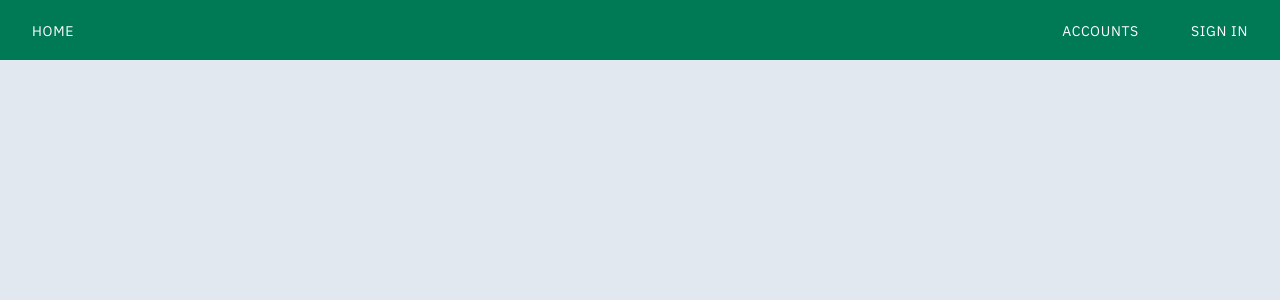
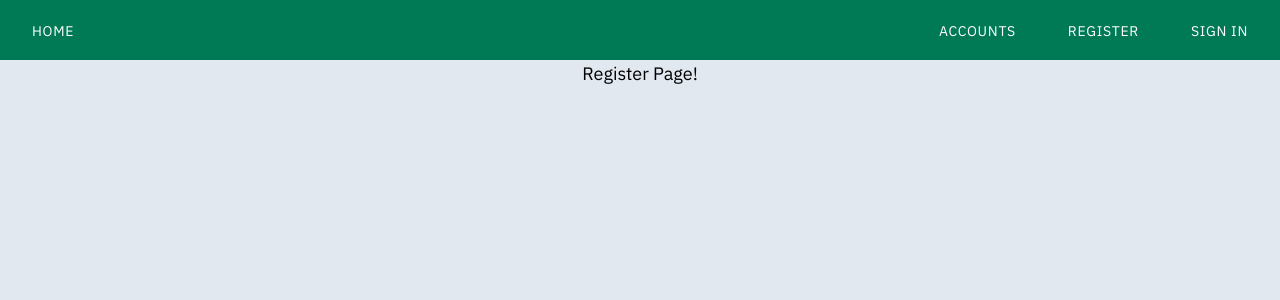
Before and after one commit to jc98w/FinanceDashboard, a React (Vite) app in the folder frontend/: page /register in a window 1280 px wide. Shown: the top 300 px of the page. Built offline with nearby package versions, Linux system fonts and the light colour scheme.

Commit message:
Add register page

```diff
--- a/frontend/src/App.tsx
+++ b/frontend/src/App.tsx
@@ -2,6 +2,7 @@ import { BrowserRouter, Routes, Route} from 'react-router-dom'
 import { AuthProvider } from './contexts/AuthContext.tsx'
 import Navbar from './components/Navbar.tsx'
 import LandingPage from './pages/LandingPage.tsx'
+import RegisterPage from './pages/RegisterPage.tsx'
 import SignInPage from './pages/SignInPage.tsx'
 import AccountsPage from './pages/AccountsPage.tsx'
 
@@ -16,6 +17,7 @@ function App() {
           <div className="max-w-3xl text-center mx-auto space-y-10">
             <Routes>
               <Route path='/' element={<LandingPage />} />
+              <Route path='/register' element={<RegisterPage />} />
               <Route path='/login' element={<SignInPage />} />
               <Route path='/accounts' element={<AccountsPage />} />
             </Routes>
--- a/frontend/src/components/Navbar.tsx
+++ b/frontend/src/components/Navbar.tsx
@@ -6,6 +6,7 @@ export default function Navbar() {
         <ul className="flex gap-x-5 gap-y-1 flex-wrap">
           <li className="mr-auto"><Link to="/" className="btn-main">Home</Link></li>
           <li><Link to="/accounts" className="btn-main">Accounts</Link></li>
+          <li><Link to="/register" className="btn-main">Register</Link></li>
           <li><Link to="login" className="btn-main">Sign In</Link></li>
         </ul>
       </nav>
--- /dev/null
+++ b/frontend/src/pages/RegisterPage.tsx
@@ -0,0 +1,7 @@
+export default function RegisterPage() {
+    return (
+        <div>
+            <p>Register Page!</p>
+        </div>
+    )
+}
```
